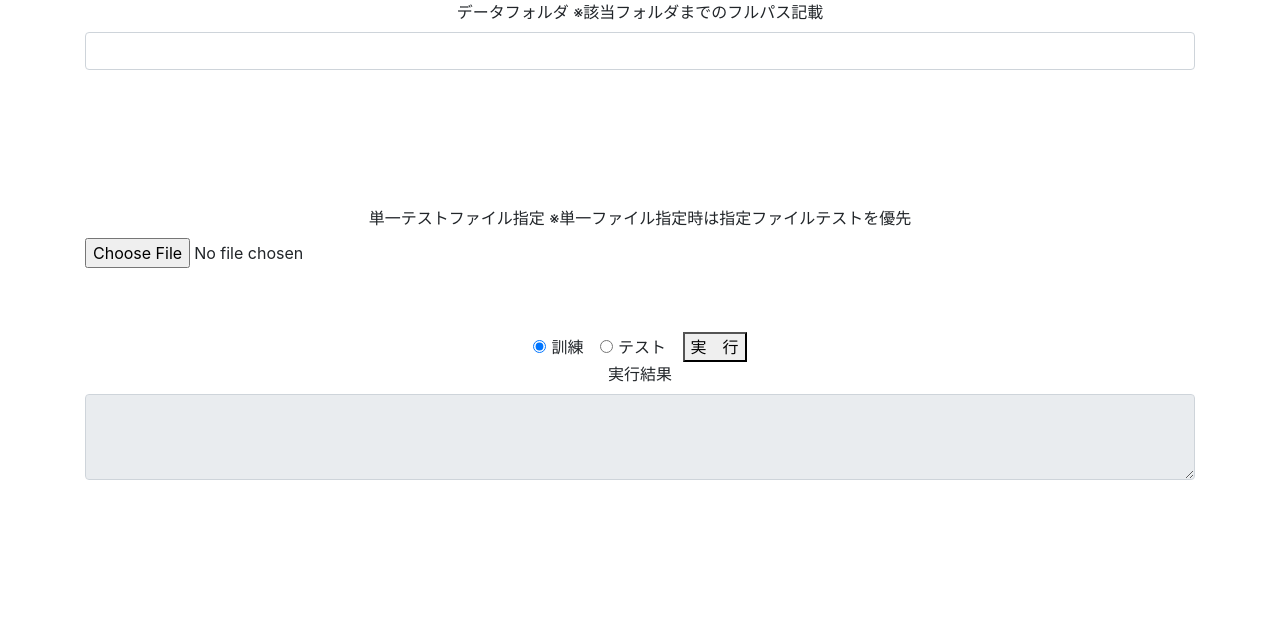
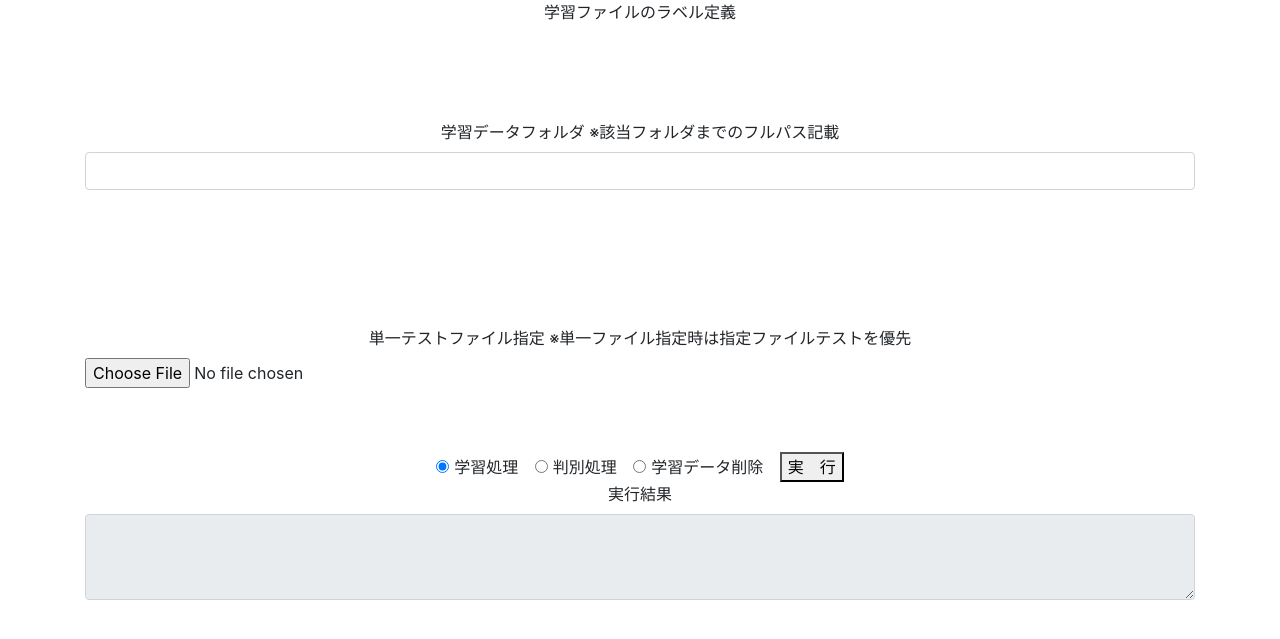
Before and after one commit to eto1976/MlApp, a Django app: page /mlapp/top in a window 1280 px wide. Shown: the part 56-695 px from the top of the page. Run offline with Django 3.2, Linux system fonts and the light colour scheme; some libraries are stand-ins or nearby versions.

Commit message:
画像処理途中

```diff
--- a/MlApp/batch/imagelearnLogic.py
+++ b/MlApp/batch/imagelearnLogic.py
@@ -10,6 +10,10 @@
 from PIL import Image
 import os
 
+# 学習ファイル定義名
+modelFilePath = '/model/mlapp_model.json'
+h5File = 'mlapp_model_weights.h5'
+
 class ImagelearnLogic:
 
     # データ学習処理
@@ -20,6 +24,8 @@
             TRAIN_DIR = self.data['testFile']
             # settingsからMLAPPのパスを取得
             MLAPP_DIR = getattr(settings, 'MLAPP_DIR', None);
+            #データラベル取得
+            dataLabelCd = self.data['category_1'] + self.data['category_2'] + self.data['category_3']
 
             # 学習用のデータを作る.
             image_list = []
@@ -31,19 +37,14 @@
             if not dir_list or len(dir_list)==0:
                 return "訓練データフォルダまたはファイルがありません。"
 
-                # ./data/train 以下のorange,appleディレクトリ以下の画像を読み込む。
+                # 指定したフォルダ以下の画像を読み込む。
                 for dir in os.listdir(TRAIN_DIR):
 
                     dir1 = TRAIN_DIR + dir
-                    label = 0
-
-                    if dir == "apple":    # appleはラベル0
-                        label = 0
-                    elif dir == "orange": # orangeはラベル1
-                        label = 1
+                    label = dataLabelCd
 
                     for file in os.listdir(dir1):
-                        # 配列label_listに正解ラベルを追加(りんご:0 オレンジ:1)
+                        # 配列label_listに正解ラベルを追加(DBから取得した対象の連結コード)
                         label_list.append(label)
                         filepath = dir1 + "/" + file
                         # 画像を25x25pixelに変換し、1要素が[R,G,B]3要素を含む配列の25x25の２次元配列として読み込む。
@@ -86,9 +87,11 @@
 
                 # 学習結果を保存。
                 model_json_str = model.to_json()
-                mlapp_model_fileName = MLAPP_DIR + '/model/mlapp_model.json'
+                mlapp_model_fileName = MLAPP_DIR + modelFilePath
                 open(mlapp_model_fileName, 'w').write(model_json_str)
-                model.save_weights('mlapp_model_weights.h5');
+                model.save_weights(h5File);
+
+                return "学習処理を実行しました。"
 
         except FileNotFoundError:
                             return "訓練データフォルダまたはファイルがありません。"
@@ -113,24 +116,24 @@
 
             # モデルを読み込む
             model = Sequential()
-            mlapp_model_fileName = MLAPP_DIR + '/model/mlapp_model.json'
+            mlapp_model_fileName = MLAPP_DIR + modelFilePath
 
             model = model_from_json(open(mlapp_model_fileName).read())
             # 学習結果を読み込む
-            model.load_weights('mlapp_model_weights.h5')
+            model.load_weights(h5File)
 
             # ディレクトリが存在しない場合はエラー
             dir_list = os.listdir(TRAIN_DIR)
             if not dir_list or len(dir_list)==0:
                 return "判定データフォルダまたはファイルがありません。"
 
-                # テスト用ディレクトリ(./data/train/)の画像でチェック。正解率を表示する。
+                # フォルダの画像または単一の画像でチェック。正解を表示する。
                 total = 0.
                 ok_count = 0.
 
                 for dir in os.listdir(TRAIN_DIR):
 
-                    dir1 = MLAPP_DIR + "/data/test/" + dir
+                    dir1 = MLAPP_DIR + dir
                     label = 0
 
                     if dir == "apple":
@@ -168,8 +171,9 @@
             # settingsからMLAPPのパスを取得
             MLAPP_DIR = getattr(settings, 'MLAPP_DIR', None);
             # 学習データの削除
-            mlapp_model_fileName = MLAPP_DIR + '/model/mlapp_model.json'
+            mlapp_model_fileName = MLAPP_DIR + modelFilePath
             os.remove(mlapp_model_fileName)
+            return "学習データを削除しました。"
 
         except FileNotFoundError:
                             return "判定データフォルダまたはファイルがありません。"
--- a/MlApp/templates/top.html
+++ b/MlApp/templates/top.html
@@ -10,13 +10,20 @@
         {{ form.errors }}
 
         <div class="form-group">
-            <label>データフォルダ ※該当フォルダまでのフルパス記載</label>
-            <input type="text" name="dataFolder" class="form-control" value={{ dataFolder }} >
+	        <label>学習ファイルのラベル定義</label>
         </div>
 
 		{{ topForm.category_1 }}
 		{{ topForm.category_2 }}
 		{{ topForm.category_3 }}
+
+<BR>
+<BR>
+<BR>
+        <div class="form-group">
+            <label>学習データフォルダ ※該当フォルダまでのフルパス記載</label>
+            <input type="text" name="dataFolder" class="form-control" value={{ dataFolder }} >
+        </div>
 
 <BR>
 <BR>
@@ -32,11 +39,15 @@
 <BR>
 		<div class="form-check form-check-inline">
 		  <input class="form-check-input" type="radio" name="exOp" id="train" value="1" required checked="checked" >
-		  <label class="form-check-label" for="train">訓練</label>
+		  <label class="form-check-label" for="train">学習処理</label>
 		</div>
 		<div class="form-check form-check-inline">
 		  <input class="form-check-input" type="radio" name="exOp" id="test" value="2" required >
-		  <label class="form-check-label" for="test">テスト</label>
+		  <label class="form-check-label" for="test">判別処理</label>
+		</div>
+		<div class="form-check form-check-inline">
+		  <input class="form-check-input" type="radio" name="exOp" id="test" value="3" required >
+		  <label class="form-check-label" for="test">学習データ削除</label>
 		</div>
 
         <button type="submit" name="doExecute" >実　行</button>
--- a/MlApp/views/top.py
+++ b/MlApp/views/top.py
@@ -34,6 +34,11 @@
 
             # 画像判定処理
             msg = ImagelearnLogic.imageJudgmentExec(form)
+
+        elif exOp == "3" :
+
+            # 学習データ削除
+            msg = ImagelearnLogic.imageModelDeleteExec(form)
 
         else :
             msg = "実行に失敗しました。"
```
